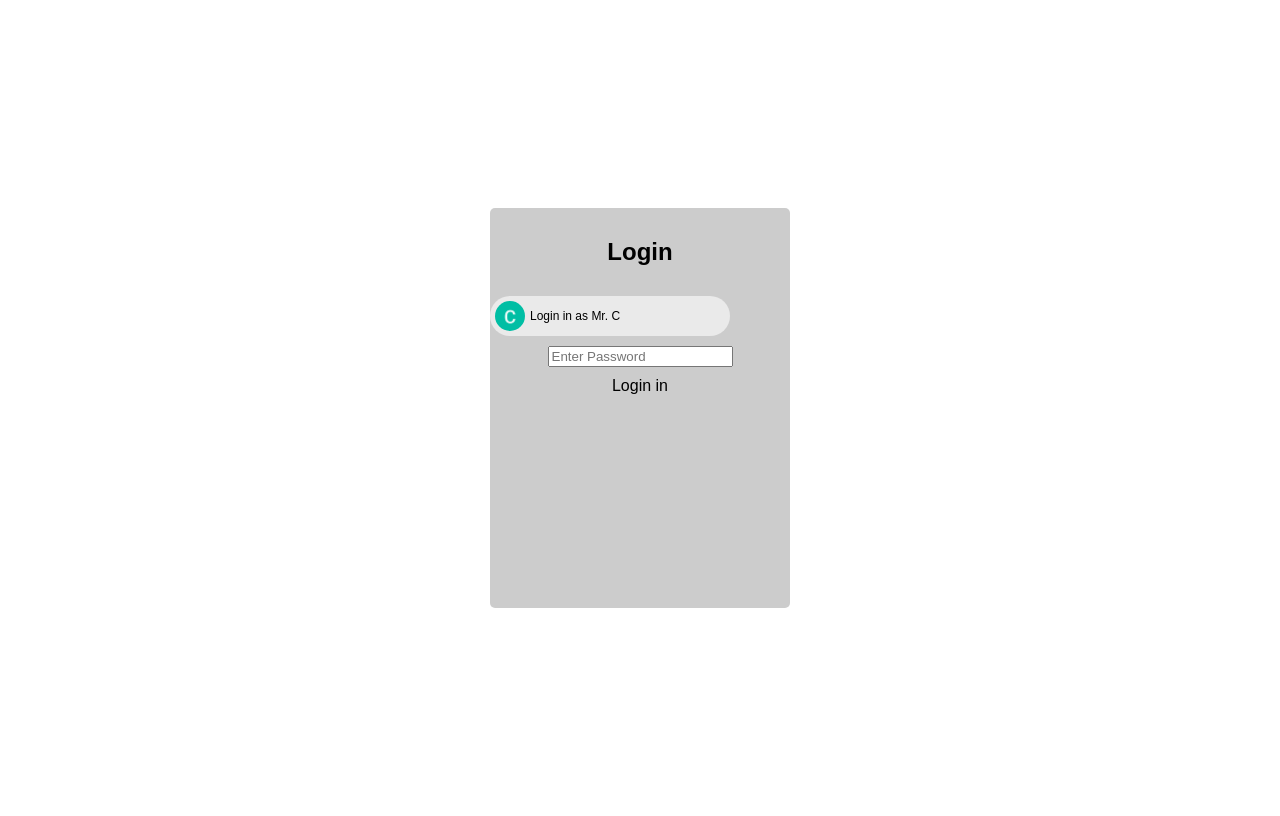
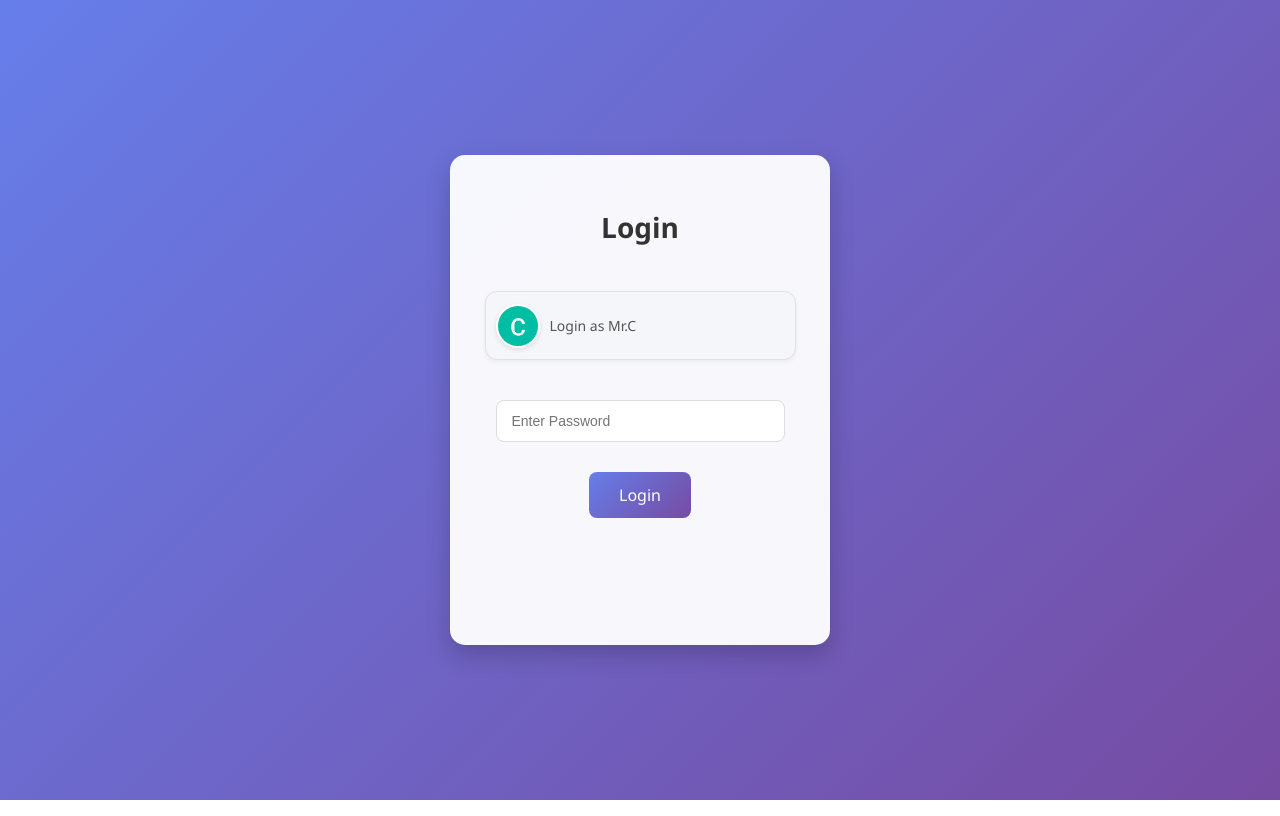
Before and after one commit to Minemetero/PlayGround, a website: page locker3.html in a window 1280 px wide. Drawn offline with Linux system fonts and the light colour scheme; files whose address does not match are found by name.

Commit message:
perf: locker3 improve

```diff
--- a/assets/css/locker3.css
+++ b/assets/css/locker3.css
@@ -1,49 +1,108 @@
 /* Z28gYmFjayB0byB0aGUgYmVnaW5uaW5nIGZvciBhIGtleSA6KSkpKSkp */
 body {
-  font-family: Arial, Helvetica, sans-serif;
+  font-family: 'Segoe UI', Arial, sans-serif;
+  background: linear-gradient(135deg, #667eea 0%, #764ba2 100%);
+  margin: 0;
+  min-height: 100vh;
 }
 
 #mainbox {
-  background-color: #cccccc;
-  height: 400px;
-  width: 300px;
-  border-radius: 5px;
+  background-color: rgba(255, 255, 255, 0.95);
+  height: 450px;
+  width: 340px;
+  border-radius: 15px;
+  box-shadow: 0 10px 25px rgba(0, 0, 0, 0.2);
+  padding: 20px;
+}
+
+#logintext {
+  color: #333;
+  font-size: 28px;
+  margin-bottom: 25px;
+}
+
+#imgContainer {
+  background-color: #f5f6fa;
+  border: 1px solid #e1e1e1;
+  border-radius: 12px;
+  width: 85%;
+  padding: 10px;
+  margin: 20px auto;
+  box-shadow: 0 2px 5px rgba(0, 0, 0, 0.05);
+}
+
+#text {
+  font-size: 14px;
+  color: #555;
+  margin-left: 10px;
+}
+
+#pfp {
+  height: 40px;
+  width: 40px;
+  border-radius: 50%;
+  object-fit: cover;
+  border: 2px solid #fff;
+  box-shadow: 0 2px 5px rgba(0, 0, 0, 0.1);
+}
+
+s-text-field {
+  margin: 20px 0;
+  width: 85% !important;
+}
+
+input[type="password"] {
+  padding: 12px 15px;
+  border: 1px solid #ddd;
+  border-radius: 8px;
+  font-size: 14px;
+  width: 100%;
+  box-sizing: border-box;
+  transition: border-color 0.3s ease;
+}
+
+input[type="password"]:focus {
+  outline: none;
+  border-color: #667eea;
+  box-shadow: 0 0 0 2px rgba(102, 126, 234, 0.2);
+}
+
+s-button {
+  background: linear-gradient(135deg, #667eea 0%, #764ba2 100%);
+  color: white;
+  padding: 12px 30px;
+  border-radius: 8px;
+  font-size: 16px;
+  cursor: pointer;
+  transition: transform 0.2s ease;
+}
+
+s-button:hover {
+  transform: translateY(-2px);
+  box-shadow: 0 5px 15px rgba(0, 0, 0, 0.2);
 }
 
 .flex {
   display: flex;
   justify-content: center;
   align-items: center;
-  height: 100vh;
+  min-height: 100vh;
+  margin: 0;
 }
 
 .flex2 {
   display: flex;
   justify-content: center;
   align-items: center;
-  margin: 10px;
+  margin: 10px 0;
+  width: 100%;
 }
 
 .flex3 {
   display: flex;
   align-items: center;
-  align-self: center;
-}
-
-#imgContainer {
-  background-color: #eaeaea;
-  outline-color: #c8c8c8;
-  border-radius: 20px;
-  width: 80%;
-  font-size: 12px;
-}
-
-#pfp {
-  height: 30px;
-  width: 30px;
-  border-radius: 50%;
-  object-fit: contain;
-  margin: 5px 5px 5px 5px;
+  justify-content: flex-start;
+  padding: 0 20px;
 }
 
 /*# sourceMappingURL=style.css.map */
--- a/locker3.html
+++ b/locker3.html
@@ -12,7 +12,7 @@
 </head>
 
 <body>
-    <s-page>
+
     <!-- look at the files closer -->
     <div class="flex">
         <div id="mainbox">
@@ -21,20 +21,20 @@
             </div>
             <div id="imgContainer" class="flex3">
                 <img src="./assets/images/message.png" alt="" id="pfp">
-                    <p id="text">Login in as Mr. C</p>
+                <p id="text">Login as Mr.C</p>
             </div>
             <div class="flex2">
                 <s-text-field style="display: grid; width: auto" label="Enter Password">
                     <input type="password" placeholder="Enter Password" id="password">
-                        <img src=".//images/3.jpg" style="display: none;">
+                    <img src="./assets/images/3.jpg" style="display: none;">
                 </s-text-field>
             </div>
             <div class="flex2">
-                    <s-button id="enter" onclick="checkTrue();">Login in</s-button>
+                <s-button id="enter" onclick="checkTrue();">Login</s-button>
             </div>
         </div>
     </div>
-    </s-page>
+
     <img src="./assets/images/qr.png" alt="qr" style="display: none;">
     <script src="https://unpkg.com/sober@0.6.7/dist/sober.min.js"></script>
     <script src="./assets/js/locker3.js"></script>
```
Lines whose indentation alone changed are shown as unchanged.
